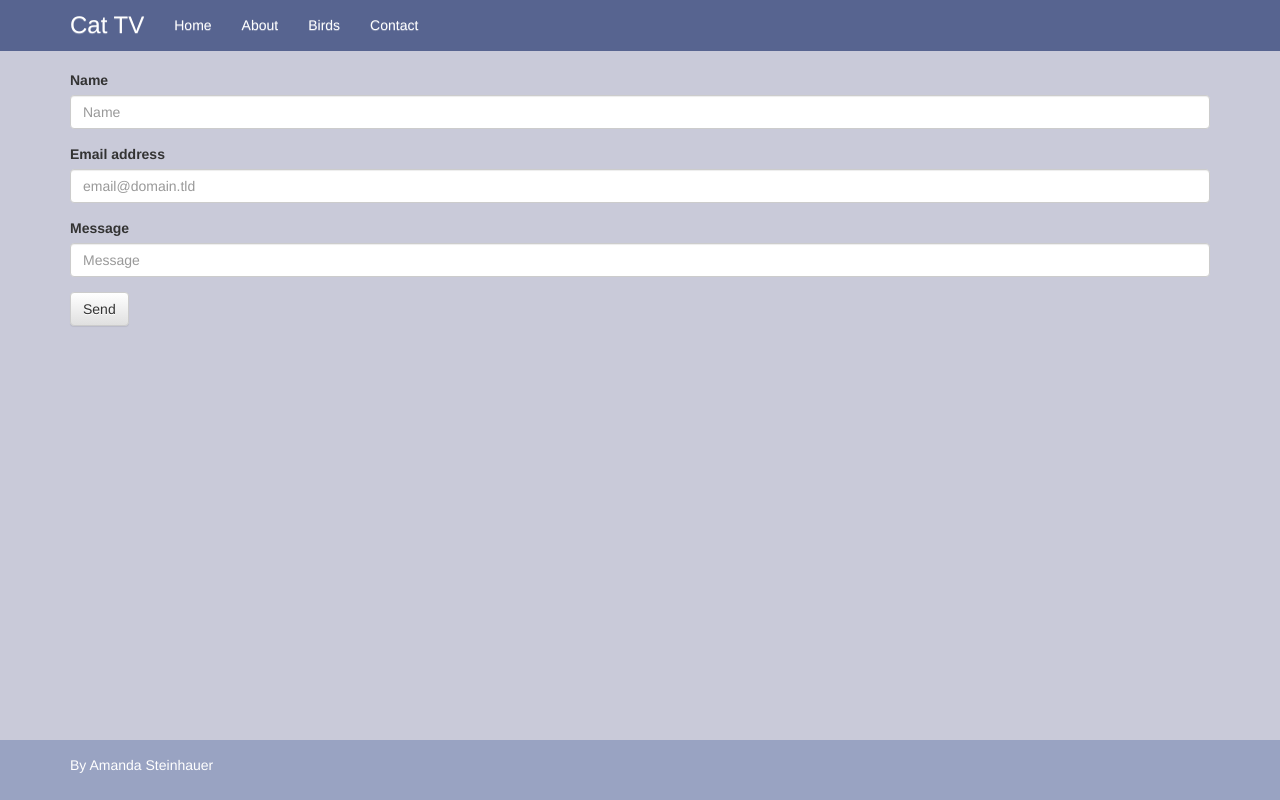
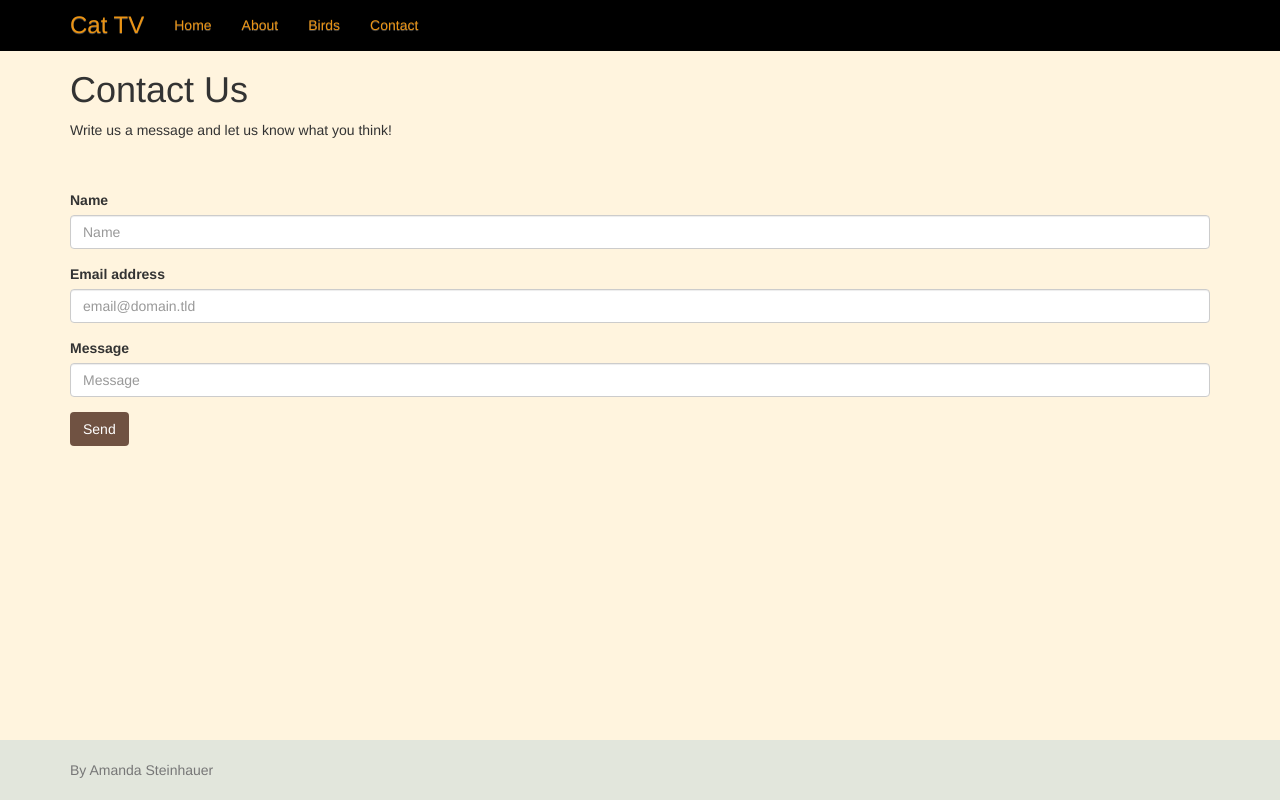
Before and after one commit to amandasteinhauer/cat-tv, a Flask app: page /contact in a window 1280 px wide. Run offline with Flask 2, Linux system fonts and the light colour scheme; some libraries are stand-ins or nearby versions.

Commit message:
Update styling to calico

```diff
--- /dev/null
+++ b/catTV/static/css/base.css
@@ -0,0 +1,36 @@
+body {
+    background-color: #fff4de;
+    padding-top: 50px;
+}
+
+nav {
+    background-color: black;
+}
+
+.navbar a {
+    color: #eb9414;
+}
+
+.navbar-brand {
+    font-size: x-large;
+    color: #ff7a00;
+}
+
+.navbar li a:hover {
+    color: white;
+    background-color: black;
+}
+
+.footer {
+    position: fixed;
+    bottom: 0;
+    width: 100%;
+    height: 60px;
+    background-color: #E2E6DC;
+}
+
+.footer > .container {
+    display: flex;
+    align-items: center;
+    height: 100%;
+}
--- /dev/null
+++ b/catTV/static/css/contact.css
@@ -0,0 +1,8 @@
+form {
+    padding: 40px 0px;
+}
+
+.btn {
+    background-color: #684a3af1;
+    color: white;
+}
--- a/catTV/static/css/home.css
+++ b/catTV/static/css/home.css
@@ -1,53 +1,10 @@
-
-body {
-    background-color: #C9CAD9;
-    padding-top: 70px;
-}
-
-nav {
-    background-color: #576490;
-}
-
-.navbar a {
-    color: white;
-}
-
-.navbar-brand {
-    font-size: x-large;
-    color: #EDEDFD;
-}
-
-.navbar a:hover {
-    color: purple;
-}
-
-.footer {
-    background-color: #99A3C2;
-    position: fixed;
-    bottom: 0;
-    width: 100%;
-    height: 60px;
-}
-
-.footer > .container {
-    display: flex;
-    align-items: center;
-    height: 100%;
-}
-
-.footer a, p {
-    color: white;
-
-}
-
-
 .jumbo-image {
     max-width: 100%;
     height: auto;
 }
 
 h2 {
-    color: #436CB1;
+    color: #684a3af1;
     text-align: center;
     padding: 10px;
 }
--- a/catTV/templates/base.html
+++ b/catTV/templates/base.html
@@ -19,7 +19,9 @@
 
 
     <!-- Custom CSS-->
-    <link rel="stylesheet" href="{{ url_for('static', filename= 'css/home.css') }}">
+    <link rel="stylesheet" href="{{ url_for('static', filename= 'css/base.css') }}">
+
+    {% block cssLinks %}{% endblock %}
 
     <title>
         {% block title %}{% endblock %}
@@ -63,9 +65,9 @@
 
     <footer class="footer">
         <div class="container">
-            <p> By
-                <a href="https://amandasteinhauer.github.io/personal-website/">Amanda Steinhauer</a>
-            </p>
+            <span class="text-muted"> By
+                <a class="text-muted" href="https://amandasteinhauer.github.io/personal-website/">Amanda Steinhauer</a>
+            </span>
         </div>
     </footer>
 </body>
--- a/catTV/templates/contact.html
+++ b/catTV/templates/contact.html
@@ -1,9 +1,16 @@
 {% extends 'base.html' %}
+
+{% block cssLinks %}
+<!-- Custom CSS-->
+<link rel="stylesheet" href="{{ url_for('static', filename= 'css/contact.css') }}">
+{% endblock %}
 
 {% block title %} Contact Us {% endblock %}
 
 {% block content %}
     <div class="container">
+        <h1>Contact Us</h1>
+        <p>Write us a message and let us know what you think!</p>
         <form action="https://formspree.io/f/mknybpor" method="POST">
             <fieldset>
                 <div class="form-group">
@@ -18,7 +25,7 @@
                     <label for="message">Message</label>
                     <input type="text" class="form-control" id="message" name="message" placeholder="Message" required="">
                 </div>
-                <button type="submit" class="btn btn-default">Send</button>
+                <button type="submit" class="btn">Send</button>
             </fieldset>
         </form>
     </div>
--- a/catTV/templates/home.html
+++ b/catTV/templates/home.html
@@ -1,4 +1,9 @@
 {% extends 'base.html' %}
+
+{% block cssLinks %}
+<!-- Custom CSS-->
+<link rel="stylesheet" href="{{ url_for('static', filename= 'css/home.css') }}">
+{% endblock %}
 
 {% block title %} CAT TV {% endblock %}
 
```
Also changed, not shown: catTV/static/css/about.css (added, +14 -0 lines), catTV/templates/about.html (+12 -0 lines).
